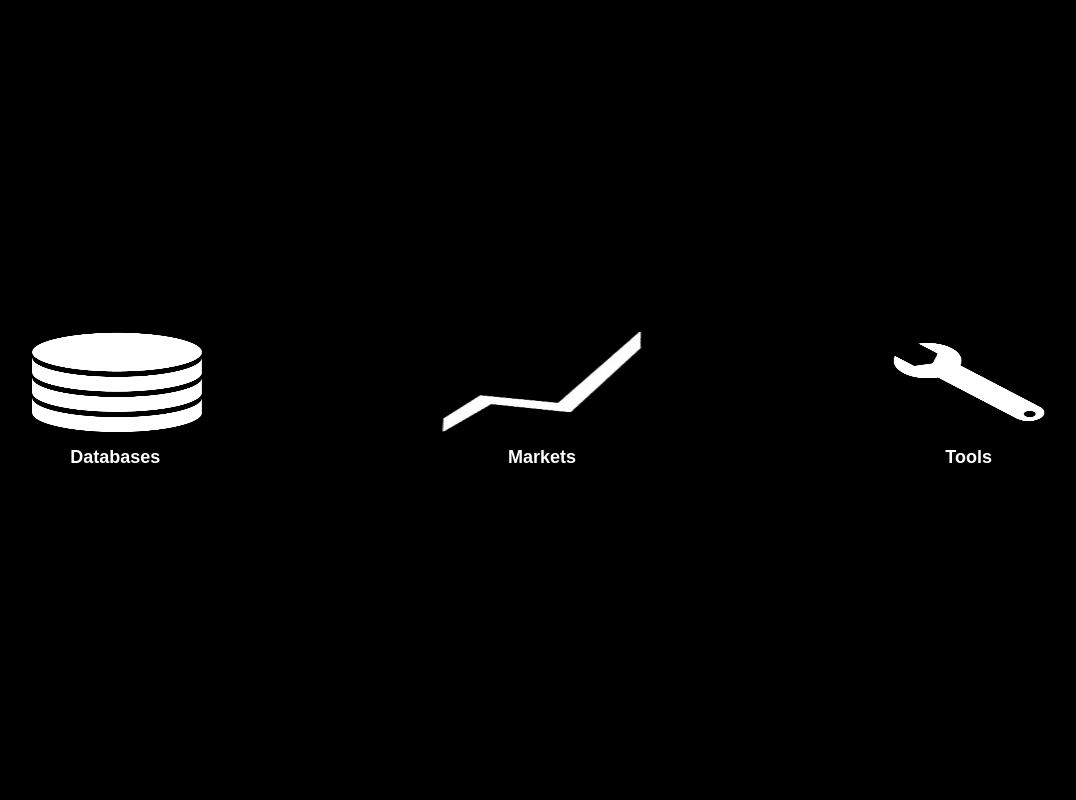
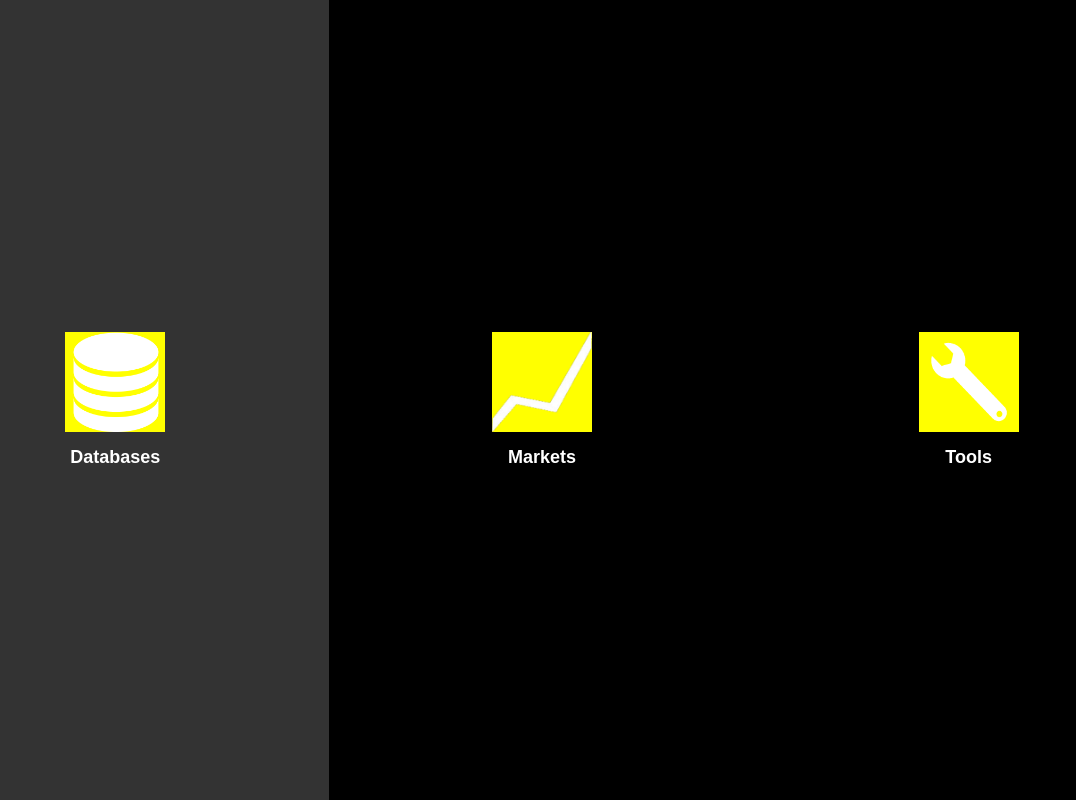
Before and after one commit to b1s4/cs2_market_shortcuts, a plain HTML site: page index.html in a window 1280 px wide. Shown: the whole page, without its empty margins (98-1174 px from the left). Drawn offline with Linux system fonts and the light colour scheme.

Commit message:
Update styles.css

```diff
--- a/styles.css
+++ b/styles.css
@@ -41,7 +41,8 @@ body {
 }
 
 .image img {
-    width: 200px;
+    background-color: yellow;
+    width: 100px;
     height: 100px;
     display: block;
     margin: 0 auto;
```
